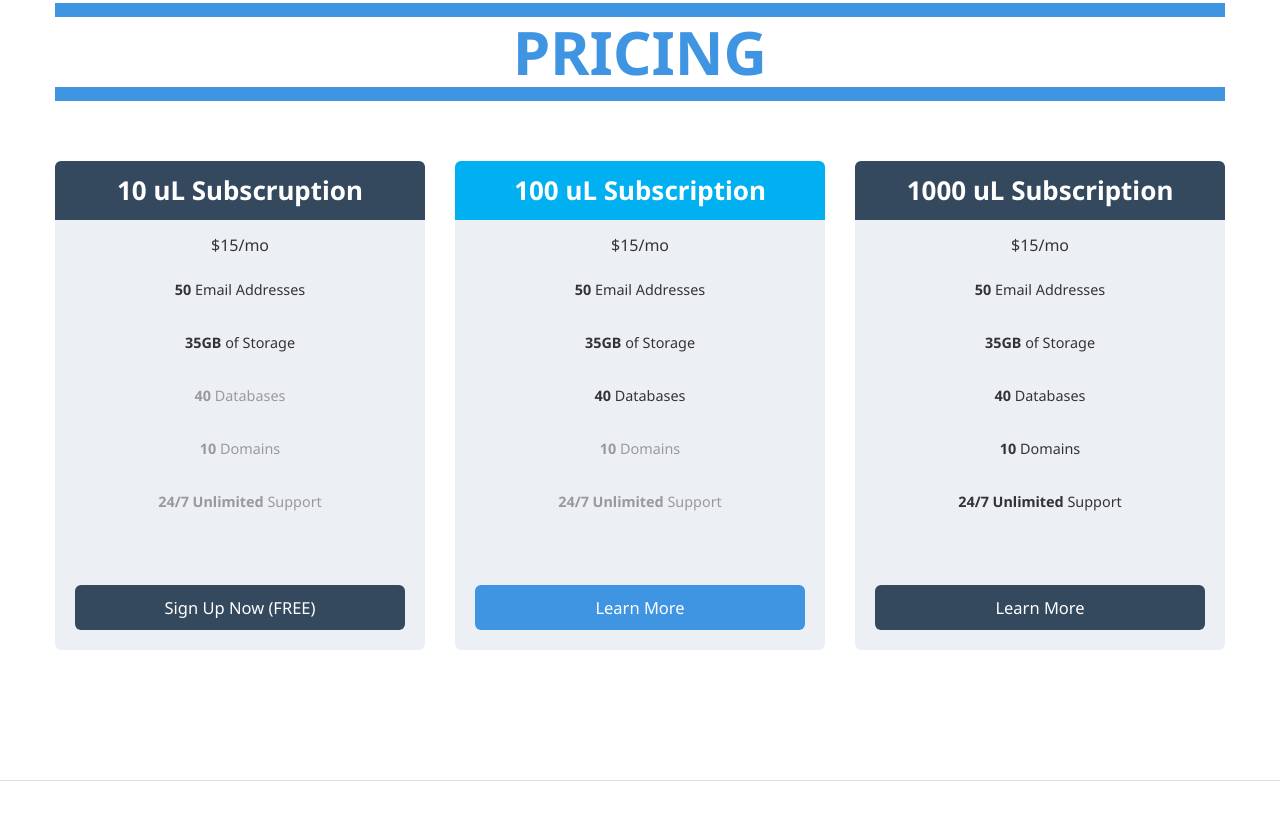
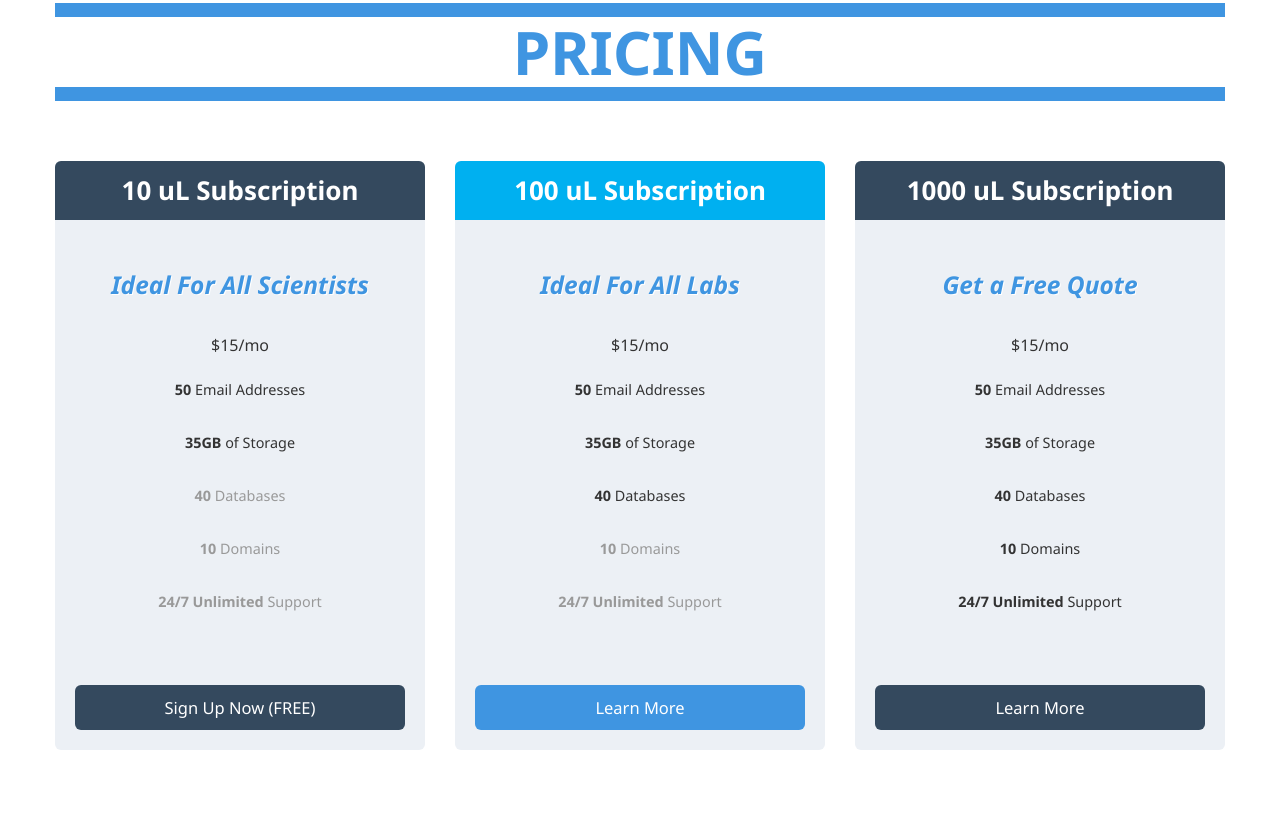
Before and after one commit to lbrown13/HapLab6_4, a plain HTML site: page index.html in a window 1280 px wide. Shown: the part 1829-2660 px from the top of the page. Drawn offline with Linux system fonts and the light colour scheme; some packages are replaced by stand-ins of ours.

Commit message:
changed pricing boxes

```diff
--- a/index.html
+++ b/index.html
@@ -259,8 +259,10 @@ Version 2 ############ -->
 	<div class="span4 feature-box price-feature-box">
 		<div class="pricing-table gray">
 	        <div class="pricing-table-header">
-				<span class="price-header">10 uL Subscruption</span>
+				<span class="price-header">10 uL Subscription</span>
+				<h3 class="price-value"><em>Ideal For All Scientists</em></h3>
 				<span class="price-value">$<span>15</span><span class="mo">/mo</span></span>
+
 			</div>
 	    <div class="pricing-table-space"></div>
 	        <div class="pricing-table-features">
@@ -282,6 +284,7 @@ Version 2 ############ -->
 		<div class="pricing-table red">
 			<div class="pricing-table-header">
 				<span class="price-header">100 uL Subscription</span>
+				<h3 class="price-value"><em>Ideal For All Labs</em></h3>
 				<span class="price-value">$<span>15</span><span class="mo">/mo</span></span>
 			</div>
 	    <div class="pricing-table-space"></div>
@@ -304,6 +307,7 @@ Version 2 ############ -->
 		<div class="pricing-table green">
 	        <div class="pricing-table-header">
 				<span class="price-header">1000 uL Subscription</span>
+				<h3 class="price-value"><em>Get a Free Quote</em></h3>
 				<span class="price-value">$<span>15</span><span class="mo">/mo</span></span>
 			</div>
 	    <div class="pricing-table-space"></div>
```
